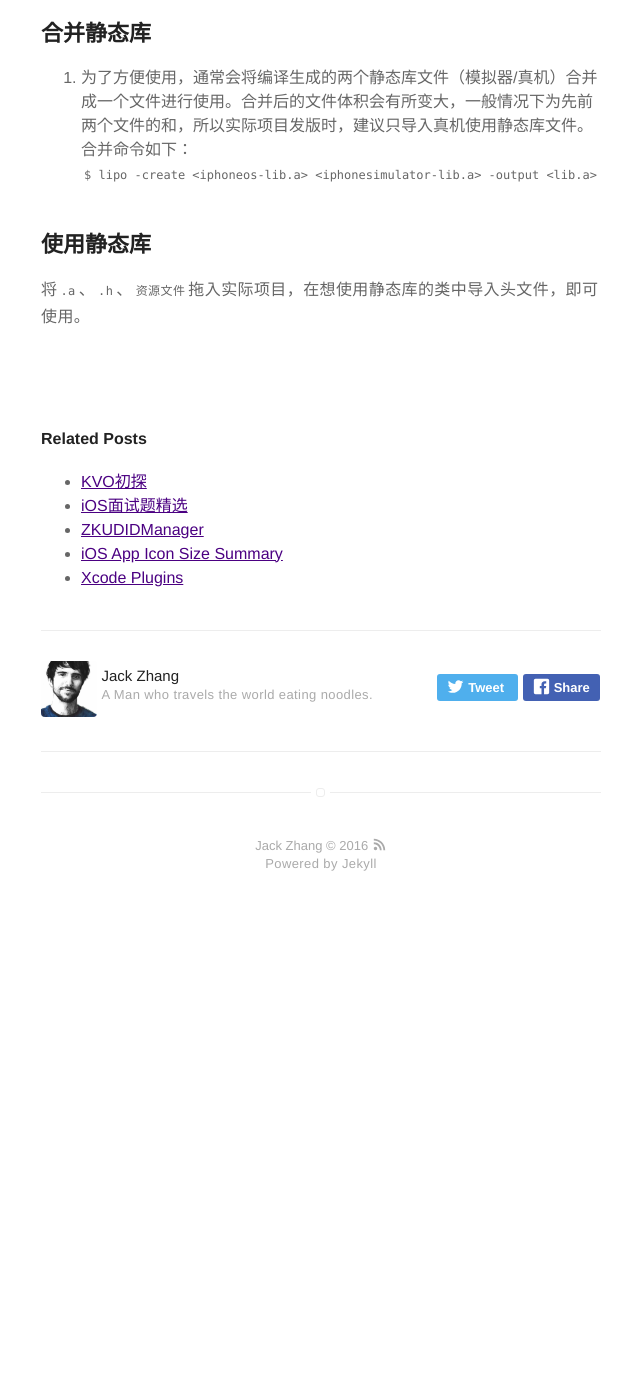
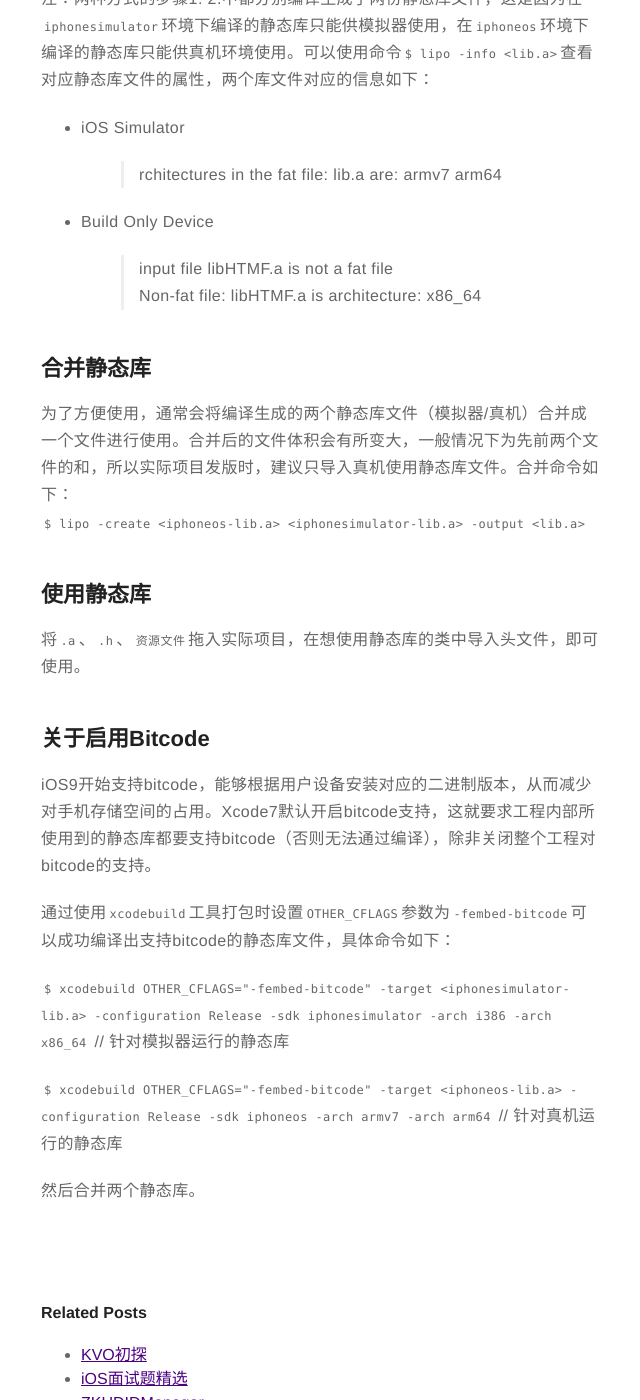
Before and after one commit to mushank/mushank.github.io, a Jekyll site: the page built from _posts/Blog/2016-04-27-Cocoa-Touch-Static-Library.md, in a window 1280 px wide and 1400 px high, scrolled down 1226 px. Shown: the whole window, without its empty margins (319-959 px from the left). Built offline with Jekyll 4.4.1, drawn with Linux system fonts in a browser that asks for light colours; before the commit the page ends 2161 px from its top, so only the background shows below that; some of the changed text lies outside the part shown.

Commit message:
Update with bitcode support

```diff
--- a/_posts/Blog/2016-04-27-Cocoa-Touch-Static-Library.md
+++ b/_posts/Blog/2016-04-27-Cocoa-Touch-Static-Library.md
@@ -1,7 +1,7 @@
 ---
 title: "Cocoa Touch Static Library"
 date: 2016-04-27
-tag: [iOS, Static Library]
+tag: [iOS, Static Library, bitcode]
 blog: true
 layout: post
 
@@ -11,31 +11,59 @@ layout: post
 
 静态库通常用于隐藏功能实现代码，使用者只能通过头文件调用相关接口，而无法知道其中的实现细节。同样的还有动态库（动态链接库），两者之间的主要区别在于：静态库可以编译到我们的应用程序中，应用程序可以在没有静态库的环境中运行；而动态库不能被编译到我们的应用程序中，应用程序必须在有动态库的环境下才能正常运行。
 
+下面简单介绍下如何创建静态库。
+
 ## 创建工程
 
 > Xcode -> File -> New -> Project, 在弹出的工程创建选项中，选择`Cocoa Touch Static Library`, 填入相关信息完成静态库工程的创建。
 
 ## 编译静态库
 
-1. 选择`iOS Simulator` -> Command+B, 编译成功后，工程Projcets结构下显示的`*.a`文件即是编译成功的静态库文件，右键`Show in Finder`
-2. 选择`Build Only Device` -> Command+B, 编译成功后，工程Projcets结构下显示的`*.a`文件即是编译成功的静态库文件，右键`Show in Finder`
+这里提供两种编译生成静态库的方式，`xcodebuild方式`和`手动build方式`
 
-	注：步骤1. 2.中分别编译生成了两份静态库文件，这是因为在`iOS Simulator`环境下编译的静态库只能供模拟器使用，在`Build Only Device`环境下编译的静态库只能供真机环境使用。可以使用命令`$ lipo -info <lib.a>`查看对应静态库文件的属性，两个库文件对应的信息如下：
+- xcodebuild方式
+  1. `$ xcodebuild -target <iphonesimulator-lib.a> -configuration Release -sdk iphonesimulator -arch i386 -arch x86_64`	// 针对模拟器运行的静态库
+  2. `$ xcodebuild -target <iphoneos-lib.a> -configuration Release -sdk iphoneos -arch armv7 -arch arm64`// 针对真机运行的静态库
 
-	- iOS Simulator
 
-	>	rchitectures in the fat file: lib.a are: armv7 arm64
+- 手动build方式
 
-	- Build Only Device
+	1. 选择`iOS Simulator` -> Command+B, 编译成功后，工程Projcets结构下显示的`*.a`文件即是编译成功的静态库文件，右键`Show in Finder` 找到该文件
+	2. 选择`Build Only Device` -> Command+B, 编译成功后，工程Projcets结构下显示的`*.a`文件即是编译成功的静态库文件，右键`Show in Finder`找到该文件
 
-	>	input file libHTMF.a is not a fat file
-		Non-fat file: libHTMF.a is architecture: x86_64
+
+
+注：两种方式的步骤1. 2.中都分别编译生成了两份静态库文件，这是因为在`iphonesimulator`环境下编译的静态库只能供模拟器使用，在`iphoneos`环境下编译的静态库只能供真机环境使用。可以使用命令`$ lipo -info <lib.a>`查看对应静态库文件的属性，两个库文件对应的信息如下：
+
+- iOS Simulator
+
+  >rchitectures in the fat file: lib.a are: armv7 arm64
+
+- Build Only Device
+
+  >input file libHTMF.a is not a fat file
+  >Non-fat file: libHTMF.a is architecture: x86_64
 
 
 ## 合并静态库
 
-1. 为了方便使用，通常会将编译生成的两个静态库文件（模拟器/真机）合并成一个文件进行使用。合并后的文件体积会有所变大，一般情况下为先前两个文件的和，所以实际项目发版时，建议只导入真机使用静态库文件。合并命令如下：
+为了方便使用，通常会将编译生成的两个静态库文件（模拟器/真机）合并成一个文件进行使用。合并后的文件体积会有所变大，一般情况下为先前两个文件的和，所以实际项目发版时，建议只导入真机使用静态库文件。合并命令如下：
 `$ lipo -create <iphoneos-lib.a> <iphonesimulator-lib.a> -output <lib.a>`
 
 ## 使用静态库
+
 将`.a`、`.h`、`资源文件`拖入实际项目，在想使用静态库的类中导入头文件，即可使用。
+
+
+
+## 关于启用Bitcode
+
+iOS9开始支持bitcode，能够根据用户设备安装对应的二进制版本，从而减少对手机存储空间的占用。Xcode7默认开启bitcode支持，这就要求工程内部所使用到的静态库都要支持bitcode（否则无法通过编译），除非关闭整个工程对bitcode的支持。
+
+通过使用`xcodebuild`工具打包时设置`OTHER_CFLAGS`参数为`-fembed-bitcode`可以成功编译出支持bitcode的静态库文件，具体命令如下：
+
+`$ xcodebuild OTHER_CFLAGS="-fembed-bitcode" -target <iphonesimulator-lib.a> -configuration Release -sdk iphonesimulator -arch i386 -arch x86_64`	// 针对模拟器运行的静态库
+
+`$ xcodebuild OTHER_CFLAGS="-fembed-bitcode" -target <iphoneos-lib.a> -configuration Release -sdk iphoneos -arch armv7 -arch arm64`	// 针对真机运行的静态库
+
+然后合并两个静态库。
```
